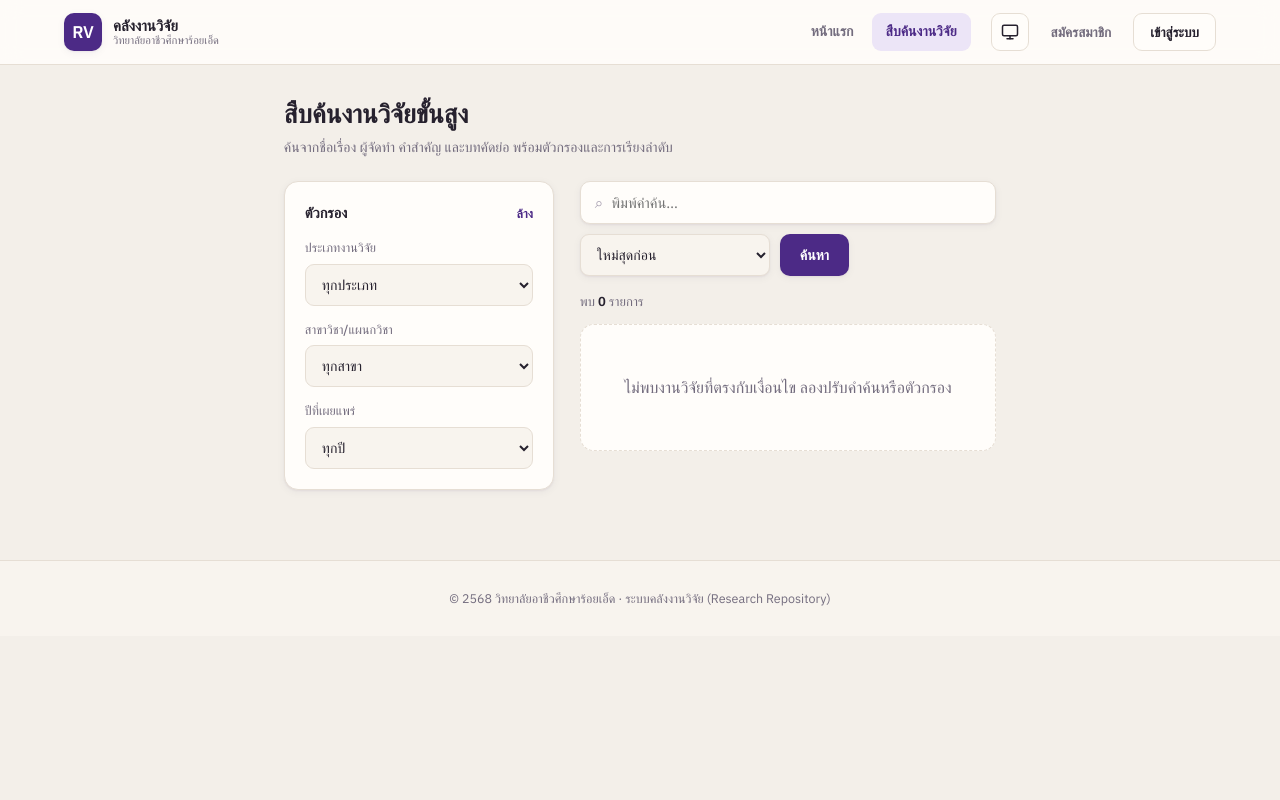
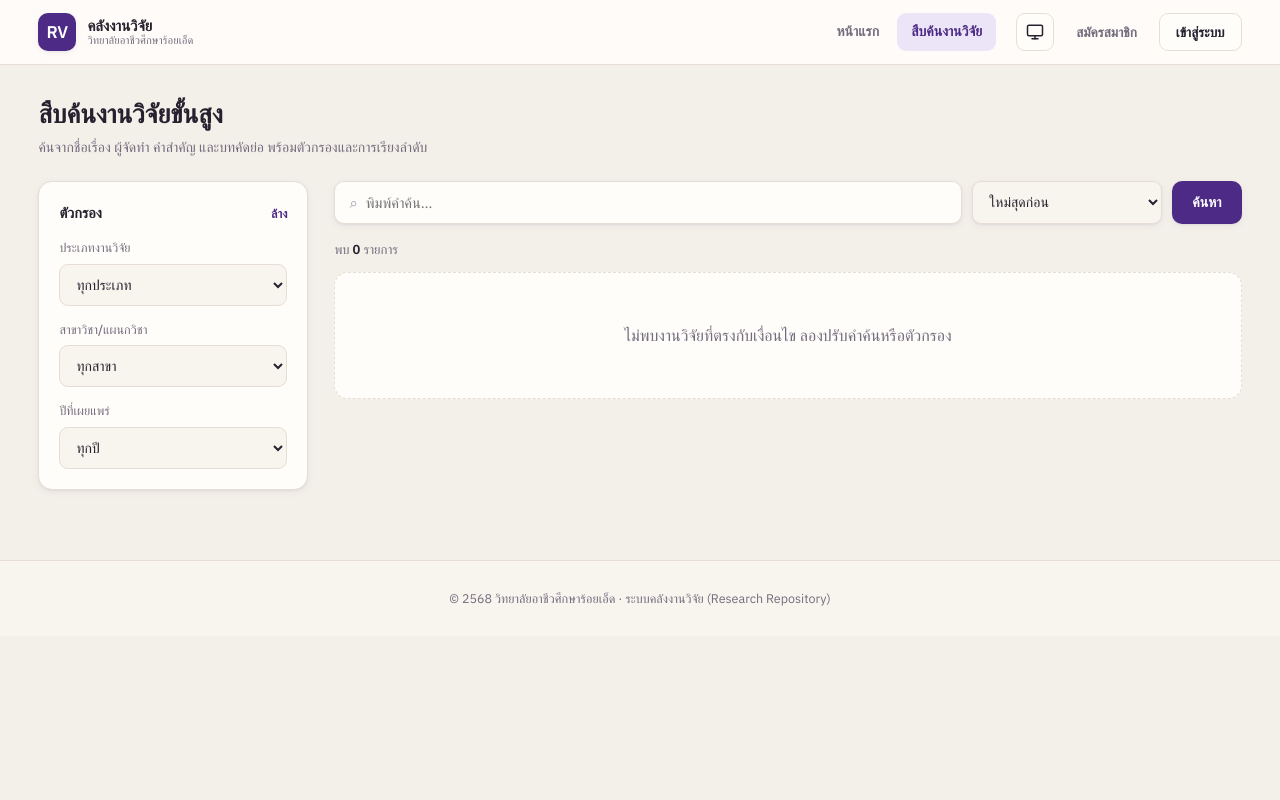
Before and after one commit to kinoppol/rvc.arch, a PHP site: page /search in a window 1280 px wide. Run offline with PHP 8.4, Linux system fonts and the light colour scheme; data that the repository does not hold is empty; some libraries are stand-ins or nearby versions; some web fonts are replaced.

Commit message:
Widen home & search layouts for widescreen displays
Raise the public content container from 1200px to 1600px with responsive side
padding, align the header to match, and flow search results into a responsive
grid so they spread across the width instead of a single stretched column.

Also fix a latent layout bug: the content container is a direct flex child of
.app-root (display:flex column), where margin:0 auto made it shrink-to-content
instead of stretching. Adding width:100% lets it fill up to its max-width.

Co-Authored-By: Claude Opus 4.8 <noreply@anthropic.com>

```diff
--- a/views/partials/public_header.php
+++ b/views/partials/public_header.php
@@ -9,7 +9,7 @@ $navBtn = function (bool $active): string {
 $onSearch = in_array($publicView, ['search', 'detail'], true);
 ?>
 <header style="position:sticky;top:0;z-index:40;background:color-mix(in srgb, var(--surface) 88%, transparent);backdrop-filter:blur(10px);border-bottom:1px solid var(--border)">
-  <div style="max-width:1200px;margin:0 auto;padding:0 24px;height:64px;display:flex;align-items:center;gap:20px">
+  <div style="max-width:1600px;margin:0 auto;padding:0 clamp(24px,3vw,56px);height:64px;display:flex;align-items:center;gap:20px">
     <a href="<?= h(url('')) ?>" style="display:flex;align-items:center;gap:11px;text-decoration:none;color:inherit;margin-right:auto">
       <div style="width:38px;height:38px;border-radius:10px;background:var(--primary);color:var(--primary-fg);display:grid;place-items:center;font-weight:700;font-size:17px;box-shadow:var(--shadow)">RV</div>
       <div style="line-height:1.15">
--- a/views/public/home.php
+++ b/views/public/home.php
@@ -19,7 +19,7 @@
   </div>
 </section>
 
-<div style="max-width:1200px;margin:0 auto;padding:0 24px">
+<div style="width:100%;max-width:1600px;margin:0 auto;padding:0 clamp(24px,3vw,56px)">
   <!-- stats -->
   <section style="margin-top:-42px;position:relative;z-index:2;display:grid;grid-template-columns:repeat(auto-fit,minmax(200px,1fr));gap:16px">
     <div style="background:var(--surface);border:1px solid var(--border);border-radius:14px;padding:20px 22px;box-shadow:var(--shadow)">
--- a/views/public/search.php
+++ b/views/public/search.php
@@ -3,7 +3,7 @@
 $inputStyle = 'width:100%;border:1px solid var(--border);border-radius:9px;padding:10px 12px;font-size:14px;background:var(--surface-2);color:var(--text);outline:none';
 $f = $filters;
 ?>
-<div style="max-width:1200px;margin:0 auto;padding:28px 24px 70px">
+<div style="width:100%;max-width:1600px;margin:0 auto;padding:28px clamp(24px,3vw,56px) 70px">
   <h1 style="font-size:26px;font-weight:700;margin:0 0 4px">สืบค้นงานวิจัยขั้นสูง</h1>
   <p style="color:var(--muted);margin:0 0 22px;font-size:14px">ค้นจากชื่อเรื่อง ผู้จัดทำ คำสำคัญ และบทคัดย่อ พร้อมตัวกรองและการเรียงลำดับ</p>
 
@@ -52,7 +52,7 @@ $f = $filters;
         <button type="submit" style="background:var(--primary);color:#fff;border:none;border-radius:10px;padding:0 20px;font-weight:600;font-size:14px;cursor:pointer;box-shadow:var(--shadow)">ค้นหา</button>
       </div>
       <div style="font-size:13px;color:var(--muted);margin-bottom:12px">พบ <b style="color:var(--text)"><?= count($results) ?></b> รายการ</div>
-      <div style="display:flex;flex-direction:column;gap:12px">
+      <div style="display:grid;grid-template-columns:repeat(auto-fill,minmax(420px,1fr));gap:12px">
         <?php foreach ($results as $r): ?>
           <a href="<?= h(url('research/' . $r['id'])) ?>" class="card-hover card-outline" style="background:var(--surface);border:1px solid var(--border);border-radius:12px;padding:18px 20px;box-shadow:var(--shadow);text-decoration:none;color:inherit;display:flex;gap:16px;align-items:flex-start">
             <div style="width:46px;height:46px;border-radius:10px;background:color-mix(in srgb, <?= h($r['color']) ?> 14%, transparent);color:<?= h($r['color']) ?>;display:grid;place-items:center;font-weight:700;flex:none"><?= h($r['pubYearShort']) ?></div>
@@ -69,7 +69,7 @@ $f = $filters;
           </a>
         <?php endforeach; ?>
         <?php if (!$results): ?>
-          <div style="text-align:center;padding:50px 20px;color:var(--muted);background:var(--surface);border:1px dashed var(--border);border-radius:14px">ไม่พบงานวิจัยที่ตรงกับเงื่อนไข ลองปรับคำค้นหรือตัวกรอง</div>
+          <div style="grid-column:1/-1;text-align:center;padding:50px 20px;color:var(--muted);background:var(--surface);border:1px dashed var(--border);border-radius:14px">ไม่พบงานวิจัยที่ตรงกับเงื่อนไข ลองปรับคำค้นหรือตัวกรอง</div>
         <?php endif; ?>
       </div>
     </div>
```
